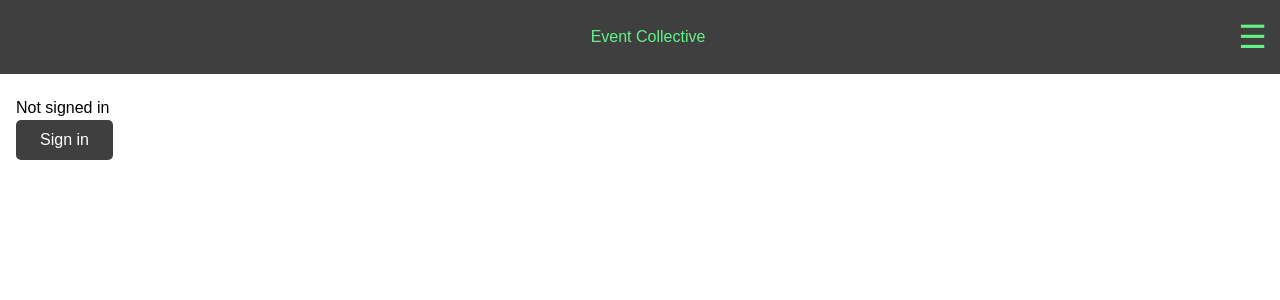
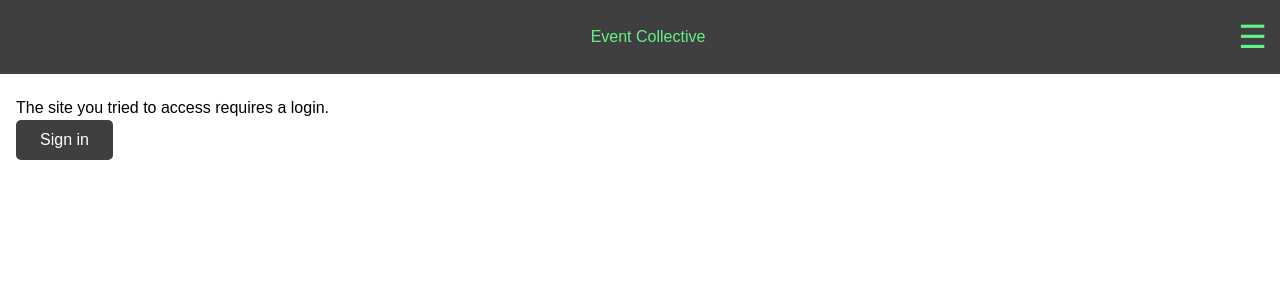
Before and after one commit to alhen002/capstone-event-repo, a Next.js app: page /login in a window 1280 px wide. Shown: the top 300 px of the page. Built offline with nearby package versions, Linux system fonts and the light colour scheme; no server answers.

Commit message:
implemented redirect

```diff
--- a/pages/events/ownedEvents.js
+++ b/pages/events/ownedEvents.js
@@ -11,7 +11,7 @@ export default function MyEvents() {
   const { data: session, status } = useSession();
 
   if (status === "unauthenticated") {
-    return <p>Access Denied</p>;
+    router.push("/login");
   }
   if (isLoading) return <Loading />;
   if (error) return <Error>{error.message}</Error>;
--- a/pages/login.js
+++ b/pages/login.js
@@ -1,5 +1,7 @@
 import { useSession, signIn, signOut } from "next-auth/react";
 import Button from "@/components/Button";
+import LinkButton from "@/components/LinkButton";
+import { useRouter } from "next/router";
 export default function Login() {
   const { data: session } = useSession();
 
@@ -12,7 +14,7 @@ export default function Login() {
         </>
       ) : (
         <>
-          <p>Not signed in </p>
+          <p>The site you tried to access requires a login. </p>
           <Button
             onClick={() => {
               signIn("github");
```
Also changed, not shown: pages/events/create.js (+29 -1 lines).
